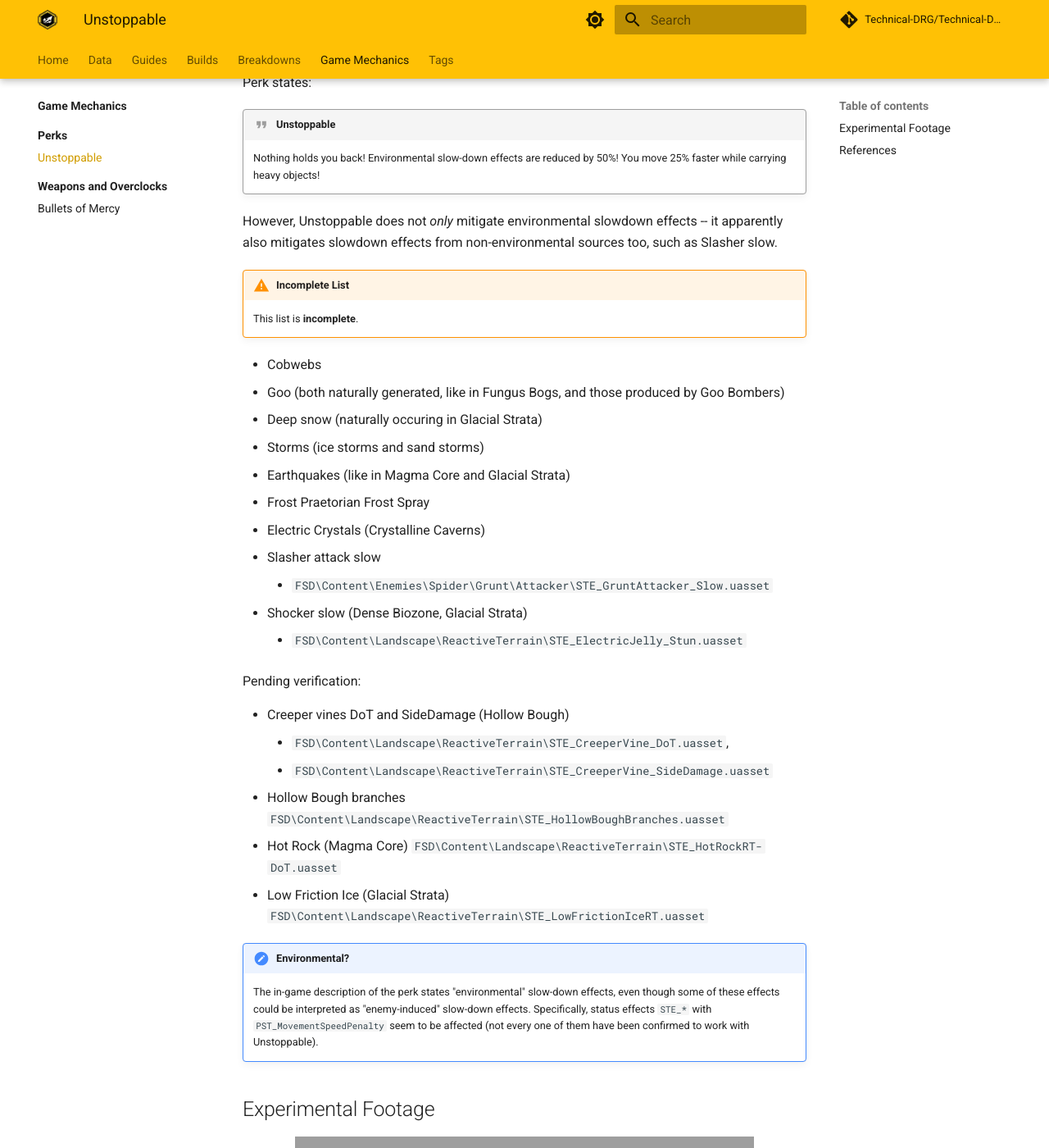
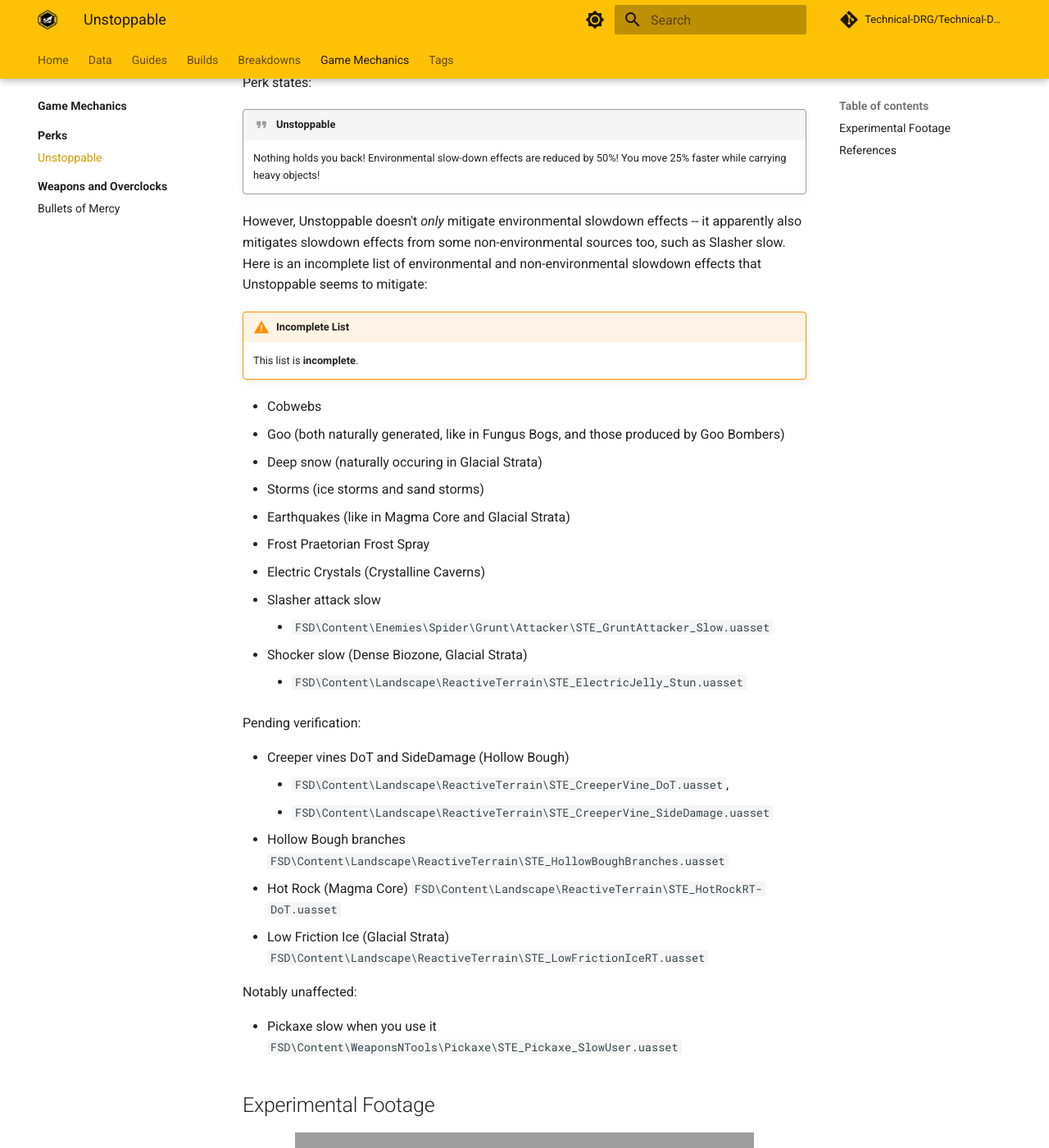
Before and after one commit to Technical-DRG/Technical-DRG-Archives, an MkDocs documentation site: the page built from docs/game-mechanics/perks/unstoppable.md, in a window 1280 px wide and 1400 px high, scrolled down 553 px. Shown: the whole window at 82% size. Built offline with MkDocs 1.6.1 and Material for MkDocs 9.7.7, drawn with Linux system fonts in a browser that asks for light colours; comment, search, counter and statistics services are not loaded; some of the changed text lies outside the part shown; grey boxes are pictures that could not be loaded.

Commit message:
perk: cleanup unstoppable docs

```diff
--- a/docs/game-mechanics/perks/unstoppable.md
+++ b/docs/game-mechanics/perks/unstoppable.md
@@ -24,8 +24,10 @@
     Nothing holds you back! Environmental slow-down effects are reduced by 50%! You move 25% faster
     while carrying heavy objects!
 
-However, Unstoppable does not *only* mitigate environmental slowdown effects -- it apparently also
-mitigates slowdown effects from non-environmental sources too, such as Slasher slow.
+However, Unstoppable doesn't *only* mitigate environmental slowdown effects -- it apparently also
+mitigates slowdown effects from some non-environmental sources too, such as Slasher slow. Here is
+an incomplete list of environmental and non-environmental slowdown effects that Unstoppable seems to
+mitigate:
 
 !!! warning "Incomplete List"
 
@@ -53,12 +55,9 @@
 - Low Friction Ice (Glacial Strata)
   `FSD\Content\Landscape\ReactiveTerrain\STE_LowFrictionIceRT.uasset`
 
-!!! error "Environmental?"
+Notably unaffected:
 
-    The in-game description of the perk states "environmental" slow-down effects, even though some
-    of these effects could be interpreted as "enemy-induced" slow-down effects. Specifically,
-    status effects `STE_*` with `PST_MovementSpeedPenalty` seem to be affected (not every one of
-    them have been confirmed to work with Unstoppable).
+- Pickaxe slow when you use it `FSD\Content\WeaponsNTools\Pickaxe\STE_Pickaxe_SlowUser.uasset`
 
 ## Experimental Footage
 
@@ -83,3 +81,10 @@
     - `FSD\Content\Landscape\Biomes\Biomes_Ingame\SandblastedCorridors\STE_SandStorm-Slowdown.uasset`
     - `FSD\Content\Enemies\FlyingBug\Bomber\STE_BomberPuddle.uasset`
     - `FSD\Content\Enemies\Spider\Grunt\Attacker\STE_GruntAttacker_Slow.uasset`
+
+    The game also seem to use multiple properties that are related to movement speed and penalities
+    affecting it:
+
+    - `PST_MovementSpeed`
+    - `PST_MovementSpeedPenalty`
+    - `PST_MovementSpeedEnvironmentalPenalty`
```
Also changed, not shown: other parts of docs/game-mechanics/perks/unstoppable.md (+0 -1 lines).
